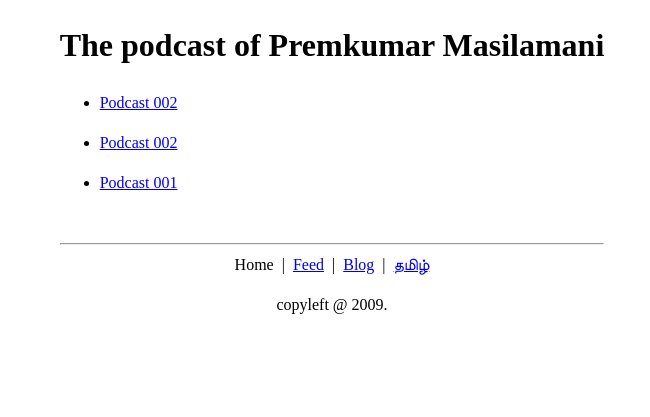
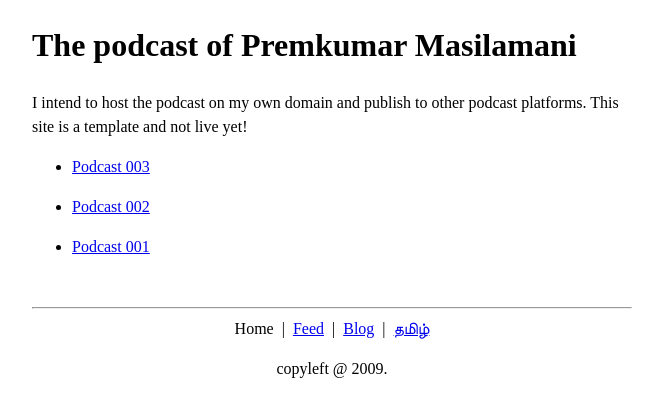
Before and after one commit to tamil-podcast/tamil-podcast.github.io, a Jekyll site: the page built from index.html, in a window 1280 px wide. Shown: the top 417 px of the page, without its empty margins (308-958 px from the left). Built offline with Jekyll 4.4.1, drawn with Linux system fonts in a browser that asks for light colours; the list of posts is cut into pages by our own code.

Commit message:
added a banner text on the site not being up

```diff
--- a/_posts/2022-09-23-podcast-003.md
+++ b/_posts/2022-09-23-podcast-003.md
@@ -1,7 +1,7 @@
 ---
 layout: post
-title: Podcast 002
+title: Podcast 003
 date: 2022-09-23
 category: podcast
-audio: audio-file-2
+audio: audio-file-3
 ---
--- a/index.html
+++ b/index.html
@@ -3,6 +3,9 @@
 date: 2015-03-01 00:00:00 +0530
 ---
 <h1>The podcast of Premkumar Masilamani</h1>
+
+I intend to host the podcast on my own domain and publish to other podcast platforms. This site is a template and not live yet!
+
 <ul>
 {% for post in paginator.posts %}
 	<li>
```
